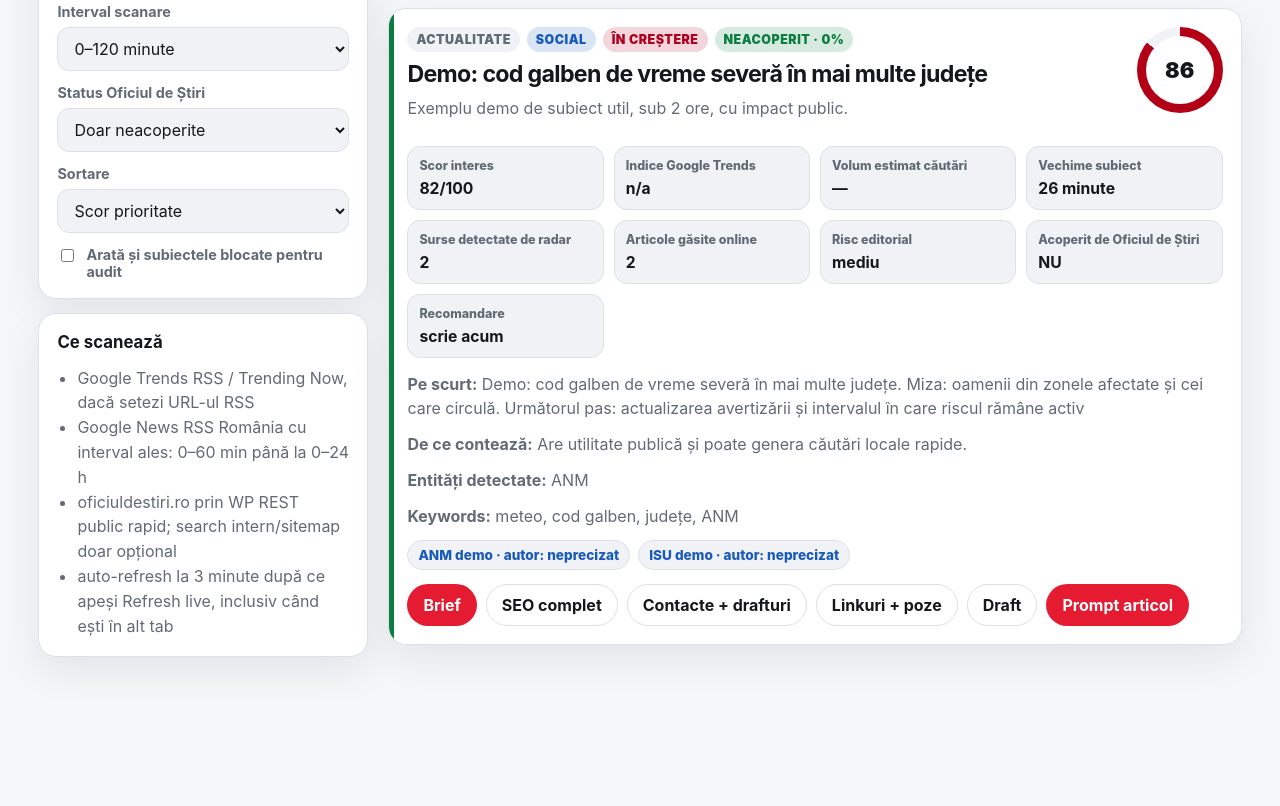
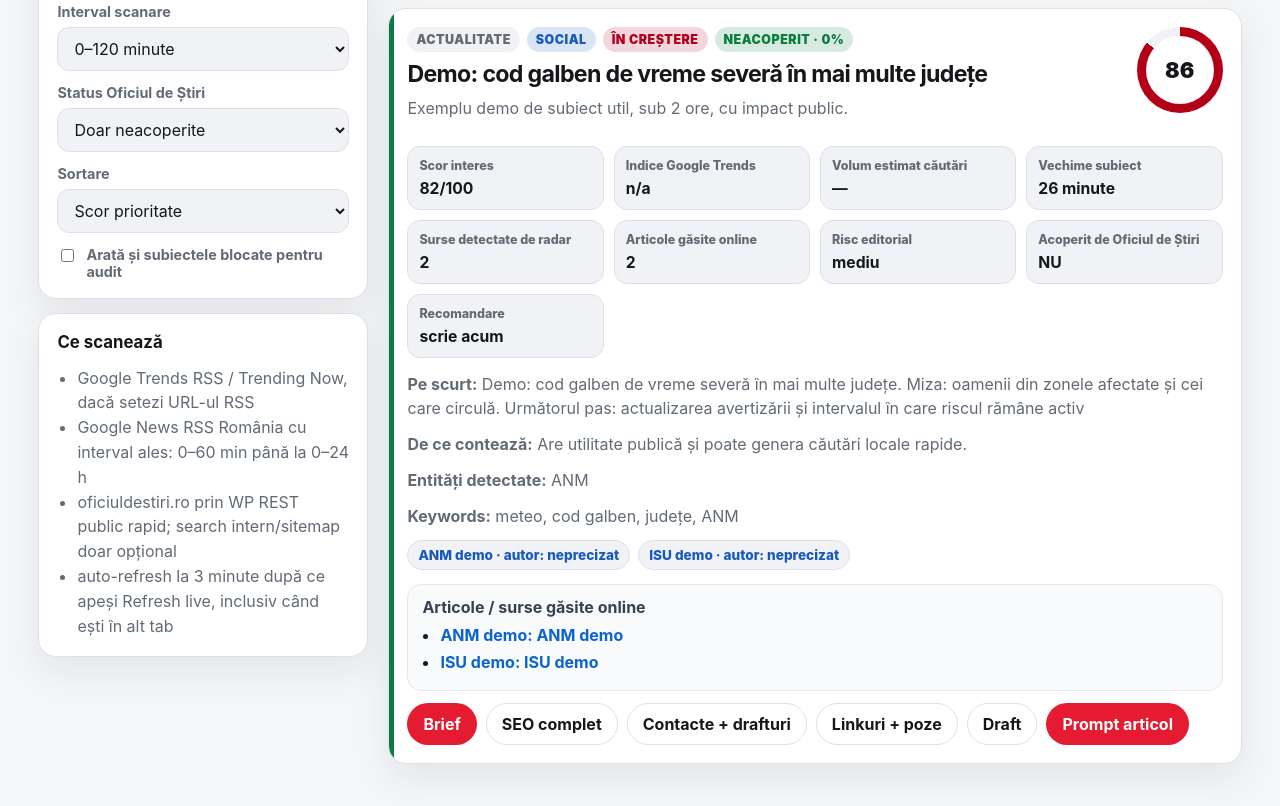
Before and after one commit to General-Post-One/Radar-Editorial-Pro, a website: page public/index.html in a window 1280 px wide. Shown: the part 619-1425 px from the top of the page. Before the commit the page ends 1318 px from the top, so only its background shows below. Drawn offline with Linux system fonts and the light colour scheme; no server answers.

Commit message:
Show online article links list

```diff
--- a/public/app.js
+++ b/public/app.js
@@ -491,6 +491,7 @@ function renderTopicCard(topic) {
 
       <div class="sources-list">${sourcesHtml || '<span class="badge">Surse indisponibile</span>'}</div>
 
+      ${renderOnlineArticleLinks(topic)}
       <div class="card-actions">
         <button class="btn btn-primary" data-action="brief" data-id="${escapeAttr(topic.id)}" type="button">Brief</button>
         <button class="btn" data-action="titles" data-id="${escapeAttr(topic.id)}" type="button">SEO complet</button>
--- a/public/styles.css
+++ b/public/styles.css
@@ -674,3 +674,37 @@ input, select {
 .online-article-links a:hover {
   text-decoration: underline;
 }
+
+.online-article-links {
+  margin-top: 14px;
+  padding: 12px 14px;
+  border: 1px solid #e5e7eb;
+  border-radius: 14px;
+  background: #f8fafc;
+}
+
+.online-article-links strong {
+  display: block;
+  margin-bottom: 8px;
+  color: #374151;
+}
+
+.online-article-links ul {
+  margin: 0;
+  padding-left: 18px;
+}
+
+.online-article-links li {
+  margin: 5px 0;
+  line-height: 1.35;
+}
+
+.online-article-links a {
+  color: #0b63ce;
+  font-weight: 700;
+  text-decoration: none;
+}
+
+.online-article-links a:hover {
+  text-decoration: underline;
+}
```
